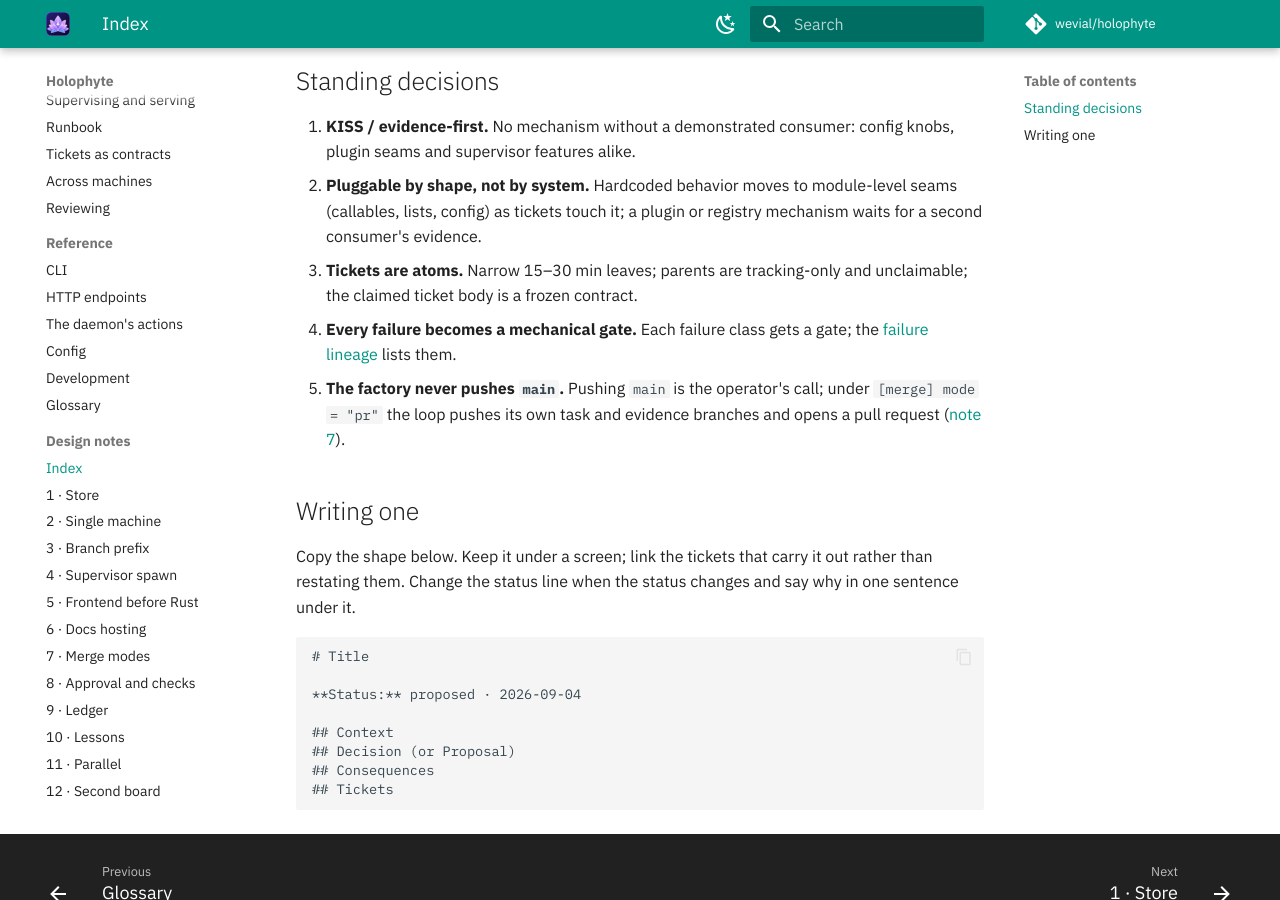
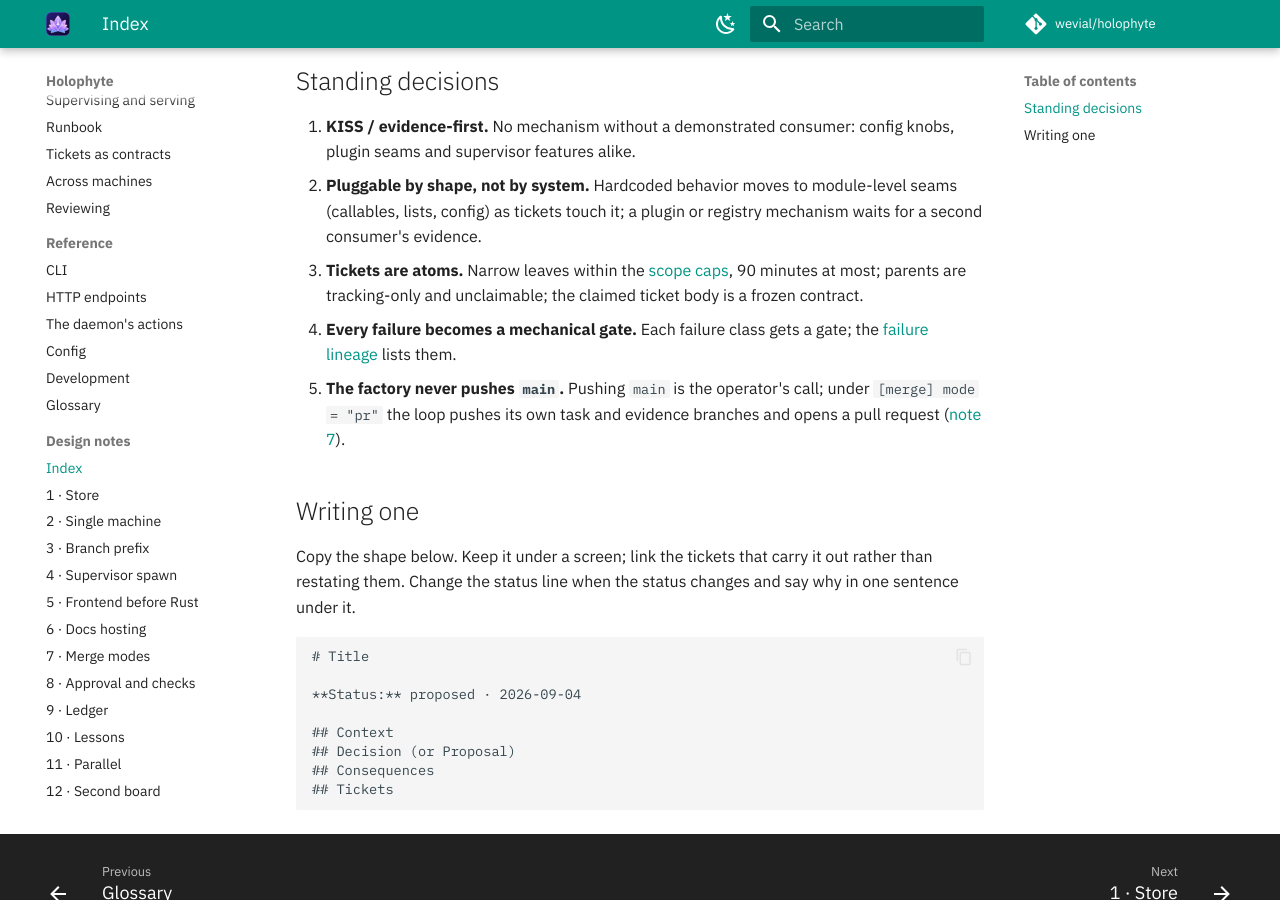
Before and after one commit to wevial/holophyte, an MkDocs documentation site: the page built from docs/design/index.md, in a window 1280 px wide and 900 px high, scrolled down 970 px. Built offline with MkDocs 1.6.1 and Material for MkDocs 9.7.7, drawn with Linux system fonts in a browser that asks for light colours; comment, search, counter and statistics services are not loaded.

Commit message:
docs(design): drop the overturned 15-30 minute ticket size from standing decision 3 (HOLO-266)
ADDRESS: "Narrow 15-30 min leaves" was still listed as a standing
decision. Dropped, overturned by the code: the ticket template's scope
caps allow an estimate of up to 90 minutes, raised from 30 after the
2026-09-29 measurement recorded in docs/operating/tickets.md, and the
ticket-template tests accept a ticket at 90 minutes. Decision 3 now
states the leaves stay within those scope caps and links them.

```diff
--- a/docs/design/index.md
+++ b/docs/design/index.md
@@ -29,7 +29,7 @@ remain in force; new ones land here as notes.
 
 1. **KISS / evidence-first.** No mechanism without a demonstrated consumer: config knobs, plugin seams and supervisor features alike.
 2. **Pluggable by shape, not by system.** Hardcoded behavior moves to module-level seams (callables, lists, config) as tickets touch it; a plugin or registry mechanism waits for a second consumer's evidence.
-3. **Tickets are atoms.** Narrow 15–30 min leaves; parents are tracking-only and unclaimable; the claimed ticket body is a frozen contract.
+3. **Tickets are atoms.** Narrow leaves within the [scope caps](../operating/tickets.md), 90 minutes at most; parents are tracking-only and unclaimable; the claimed ticket body is a frozen contract.
 4. **Every failure becomes a mechanical gate.** Each failure class gets a gate; the [failure lineage](../architecture/overview.md#failure-lineage-why-each-gate-exists) lists them.
 5. **The factory never pushes `main`.** Pushing `main` is the operator's call; under `[merge] mode = "pr"` the loop pushes its own task and evidence branches and opens a pull request ([note 7](0007-merge-modes.md)).
 
```
